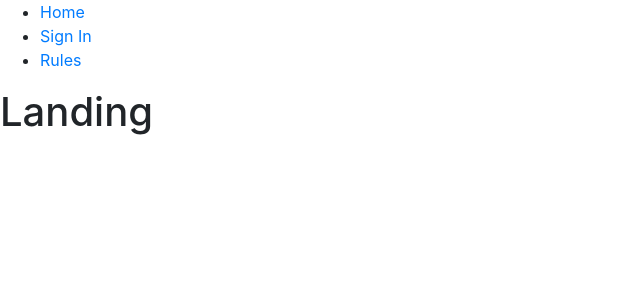
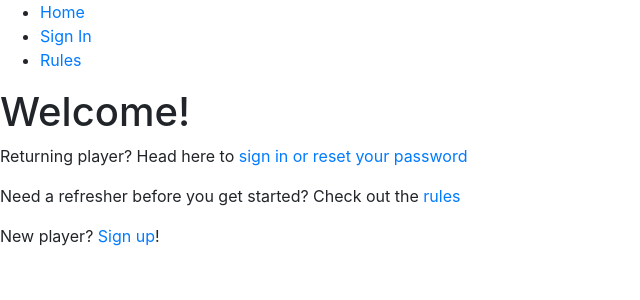
Before and after one commit to jeff-flower/draft-picks, a React (Create React App) app: page / in a window 1280 px wide. Shown: the top 300 px of the page, without its empty margins (0-640 px from the left). Built offline with nearby package versions, Linux system fonts and the light colour scheme; no server answers.

Commit message:
Add directiosn on home page

```diff
--- a/src/components/Landing/index.tsx
+++ b/src/components/Landing/index.tsx
@@ -1,12 +1,48 @@
 import React from 'react';
+import { Link } from 'react-router-dom';
 
-/*
-TODO:
-if not signed in, copy should include mention of sign in, sign up and rules
-if signed in, include mention of rules and picks
-*/
-export const LandingPage = () => (
-  <div>
-    <h1>Landing</h1>
-  </div>
+import { useUserSession } from '../UserSession';
+import { PICKS, SIGN_IN, SIGN_UP, RULES } from '../../constants/routes';
+
+export const LandingPage = () => {
+  const user = useUserSession();
+
+  return (
+    <div>
+      <h1>Welcome!</h1>
+      {user ? <SignedInLanding /> : <NotSignedInLanding />}
+    </div>
+  );
+};
+
+const SignedInLanding = () => (
+  <>
+    <p>
+      Welcome back! Need a reminder how this works? Check out the <RulesLink />
+    </p>
+    <p>
+      Think rules are for sissies? Start making your <PicksLink />!
+    </p>
+  </>
 );
+
+const NotSignedInLanding = () => (
+  <>
+    <p>
+      Returning player? Head here to <SignInLink />
+    </p>
+    <p>
+      Need a refresher before you get started? Check out the <RulesLink />
+    </p>
+    <p>
+      New player? <SignUpLink />!
+    </p>
+  </>
+);
+
+const SignInLink = () => (
+  <Link to={SIGN_IN}>sign in or reset your password</Link>
+);
+const RulesLink = () => <Link to={RULES}>rules</Link>;
+const PicksLink = () => <Link to={PICKS}>picks</Link>;
+const SignUpLink = () => <Link to={SIGN_UP}>Sign up</Link>;
```
